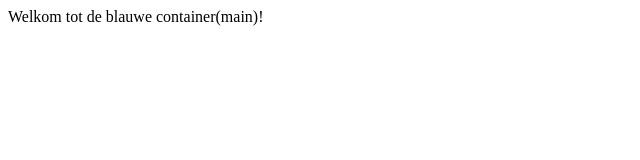
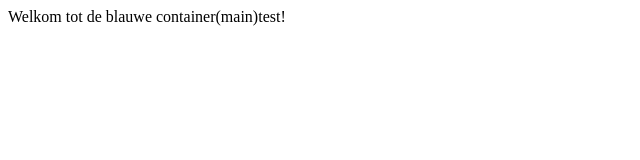
Before and after one commit to coolgooseman/container, a plain HTML site: page index.html in a window 1280 px wide. Shown: the full height of the page, 0-640 px from the left. Drawn offline with Linux system fonts and the light colour scheme.

Commit message:
Update index.html

```diff
--- a/index.html
+++ b/index.html
@@ -1,5 +1,5 @@
 <HTML>
     <BODY>
-        <p>Welkom tot de blauwe container(main)!</p>
+        <p>Welkom tot de blauwe container(main)test!</p>
     </BODY>
 </HTML>
```
